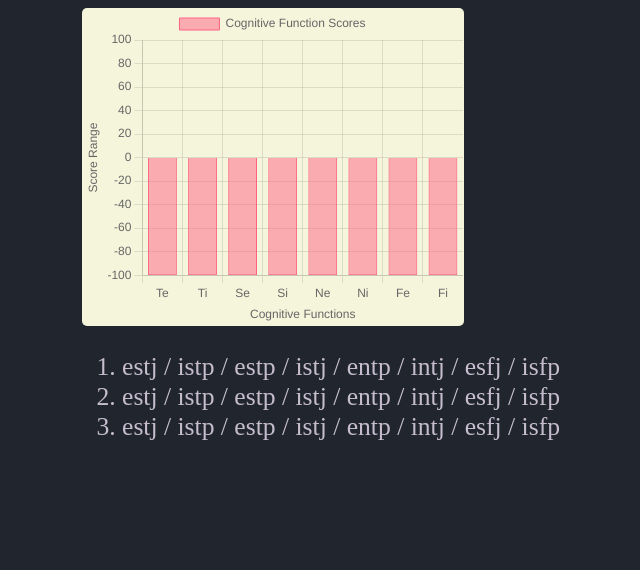
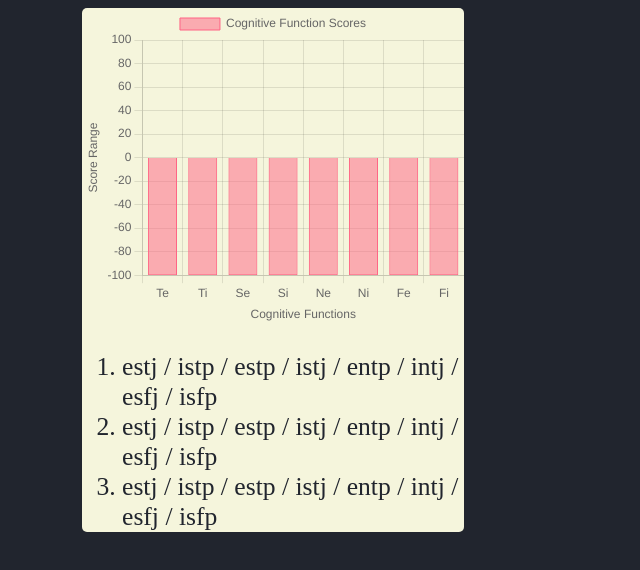
Before and after one commit to OmarDardery/CareerCatalyst, a React (Create React App) app: page / in a window 1280 px wide. Both pictures are taken after typing "Sample" into the empty fields and a click on the button "submit". Shown: the top 570 px of the page, without its empty margins (319-959 px from the left). Built offline with nearby package versions, Linux system fonts and the light colour scheme.

Commit message:
tried fixing the styling

```diff
--- a/src/components/MBTI components/mbtiNJobs.js
+++ b/src/components/MBTI components/mbtiNJobs.js
@@ -86,7 +86,7 @@ function MbtiNjobs(props) {
     }
 
     return (
-        <div>
+        <div style={{color: "black", fontSize: "1vw"}}>
             <ol>
                 <li className="list">
                     {top1.map((current) => getMbti(current.name)).join(" / ")}
--- a/src/components/MBTI components/mbtiPages.js
+++ b/src/components/MBTI components/mbtiPages.js
@@ -2,7 +2,7 @@ import React, {useState} from 'react';
 import cognitiveFunctions from '../../cognitiveFunctionsData';
 import Chart from './mbtichart';
 import Page from './MBTIpage';
-import MbtiNjobs from './mbtiNJobs';
+
 function MbtiPages() {
   let [testDone, setTestState] = useState(0);
   let [page, setPage] = useState(1);
@@ -36,7 +36,7 @@ function MbtiPages() {
             setTestState(testDone + 1);
             }} style={{alignSelf: "flex-end"}}> submit </button>
         </div>
-    ) : (<div style={{display:"flex", flexDirection:"column", justifyContent: "center", height: "fit-content", fontSize: "2vw"}}><Chart cognitiveFunctions={cognitiveFunctions}/> <MbtiNjobs cognitiveFunctions={cognitiveFunctions} /></div>)}
+    ) : (<div><Chart cognitiveFunctions={cognitiveFunctions}/></div>)}
   </div>
 
   );
--- a/src/components/MBTI components/mbtichart.js
+++ b/src/components/MBTI components/mbtichart.js
@@ -1,5 +1,6 @@
 import React from "react";
 import { Bar } from "react-chartjs-2";
+import MbtiNjobs from './mbtiNJobs';
 import {
     Chart as ChartJS,
     CategoryScale,
@@ -78,6 +79,7 @@ function Chart(props) {
     return (
         <div className="chart" style={{ width: "80%", maxWidth: "600px", fontSize: "2vw"}}>
             <Bar data={data} options={options} />
+            <MbtiNjobs cognitiveFunctions={props.cognitiveFunctions} />
         </div>
     );
 }
--- a/src/styles.css
+++ b/src/styles.css
@@ -28,3 +28,6 @@ input[type="text"]{
     color: #33253E;
 
 }
+.list{
+    color: #21252E;
+}
```
